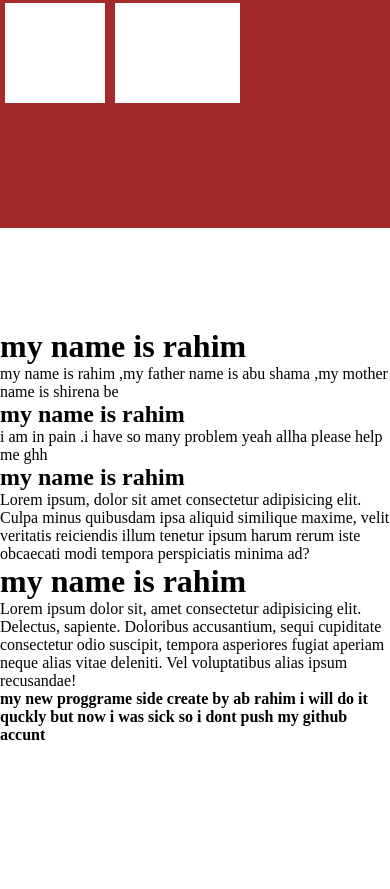
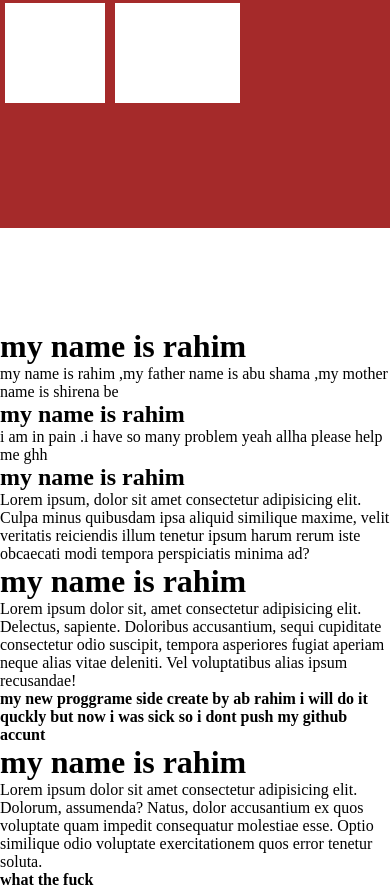
Before and after one commit to abdulrahim225/class-11, a plain HTML site: page index.html in a window 390 px wide. Shown: the part 1006-1895 px from the top of the page. Before the commit the page ends 1750 px from the top, so only its background shows below. Drawn offline with Linux system fonts and the light colour scheme; some icons are missing; a web font is replaced by a local one.

Commit message:
my new responsivelity

```diff
--- a/index.html
+++ b/index.html
@@ -94,6 +94,11 @@
             i will do it quckly but now i was sick so i dont push my github accunt
         </b>
     </div>
+    <div>
+        <h1>my name is rahim</h1>
+        <p>Lorem ipsum dolor sit amet consectetur adipisicing elit. Dolorum, assumenda? Natus, dolor accusantium ex quos voluptate quam impedit consequatur molestiae esse. Optio similique odio voluptate exercitationem quos error tenetur soluta.</p>
+        <b>what the fuck</b>
+    </div>
 
 </body>
 </html>
```
Also changed, not shown: 1 other file.
